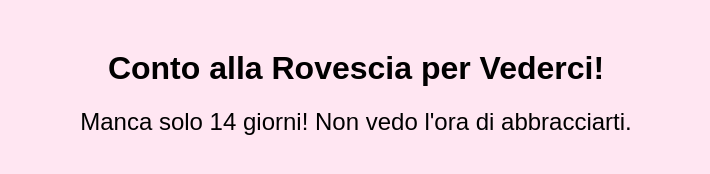
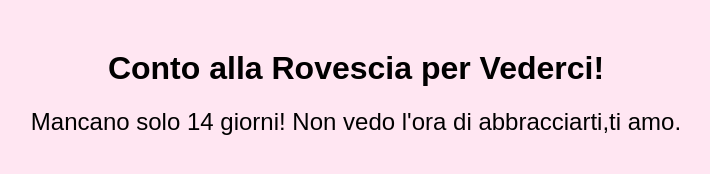
Before and after one commit to acaichi/conto-alla-rovescia-, a plain HTML site: page index.html in a window 1280 px wide. Shown: the whole page, without its empty margins (284-994 px from the left). Drawn offline with Linux system fonts and the light colour scheme.

Commit message:
Update index.html

```diff
--- a/index.html
+++ b/index.html
@@ -77,20 +77,20 @@
 
         // Messaggi per ogni giorno
         const messages = [
-            "Manca solo 14 giorni! Non vedo l'ora di abbracciarti.",
-            "Manca solo 13 giorni! Sei sempre nei miei pensieri.",
-            "Manca solo 12 giorni! Ogni giorno che passa mi avvicina a te.",
-            "Manca solo 11 giorni! La tua mancanza si fa sentire sempre di più.",
-            "Manca solo 10 giorni! Preparati ad essere mangiata di baci.",
-            "Manca solo 9 giorni! Sto contando i minuti.",
-            "Manca solo 8 giorni! La mia felicità aumenta ogni giorno.",
-            "Manca solo 7 giorni! Una settimana esatta, siamo quasi lì.",
-            "Manca solo 6 giorni! Non vedo l'ora di vederti sorridere.",
-            "Manca solo 5 giorni! La mia attesa sta per finire.",
-            "Manca solo 4 giorni! Ogni giorno manchi di più.",
-            "Manca solo 3 giorni! Il mio cuore batte più forte per te.",
-            "Manca solo 2 giorni! Siamo così vicini.",
-            "Manca solo 1 giorno! Domani è il grande giorno!"
+            "Mancano solo 14 giorni! Non vedo l'ora di abbracciarti,ti amo.",
+            "Mancano solo 13 giorni! Sei sempre nei miei pensieri,ti amo.",
+            "Mancano solo 12 giorni! Ogni giorno che passa mi avvicina a te,ti amo.",
+            "Mancano solo 11 giorni! La tua mancanza si fa sentire sempre di più,ti amo.",
+            "Mancano solo 10 giorni! Preparati ad essere mangiata di baci,ti amo.",
+            "Mancano solo 9 giorni! Sto contando i minuti,ti amo.",
+            "Mancano solo 8 giorni! La mia felicità aumenta ogni giorno,ti amo.",
+            "Mancano solo 7 giorni! Una settimana esatta, siamo quasi lì,non sto nella pelle,ti amo.",
+            "Mancano solo 6 giorni! Non vedo l'ora di vederti sorridere,mi manchi come l'aria.",
+            "Mancano solo 5 giorni! La mia attesa sta per finire,ti amo.",
+            "Mancano solo 4 giorni! Ogni giorno manchi di più,ti amo.",
+            "Mancano solo 3 giorni! Il mio cuore batte più forte per te.",
+            "Mancano solo 2 giorni! Siamo così vicini,mi manchi tantissimo.",
+            "Mancano solo 1 giorno! Domani è il grande giorno,ti divoro, ti amo!"
         ];
 
         // Aggiorna il conto alla rovescia e il messaggio ogni giorno
```
